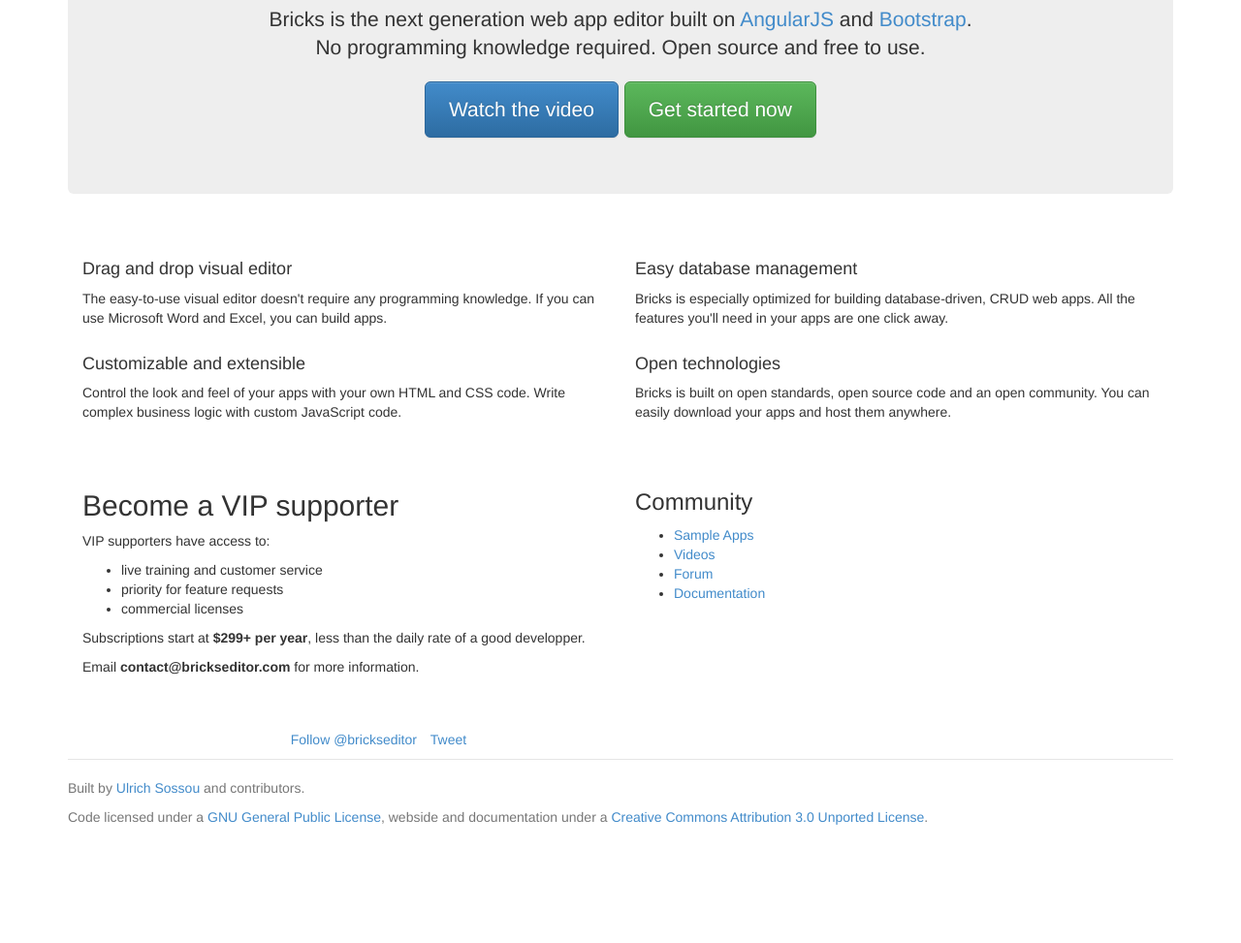
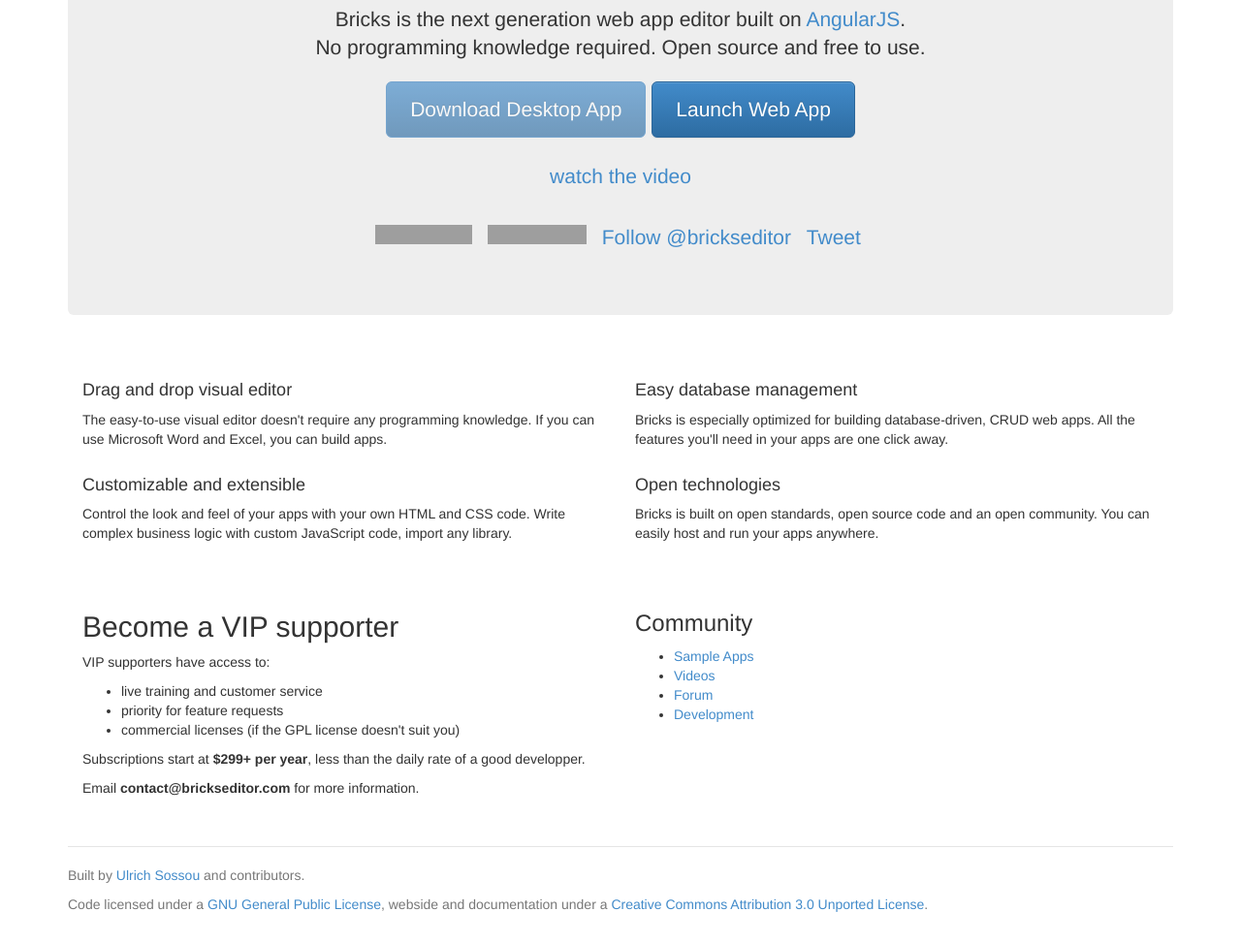
Before and after one commit to brickseditor/website, a website: page app/index.html in a window 1280 px wide. Shown: the part 309-1282 px from the top of the page at 97% size. Before the commit the page ends 1192 px from the top, so only its background shows below. Drawn offline with nearby package versions, Linux system fonts and the light colour scheme; grey boxes are pictures that could not be loaded.

Commit message:
Updated links

```diff
--- a/app/index.html
+++ b/app/index.html
@@ -20,7 +20,6 @@
       <div class="header">
         <ul class="nav nav-pills pull-right">
           <li class="active"><a href="">Home</a></li>
-          <li><a href="http://editor.brickseditor.com/">Editor</a></li>
           <li><a href="https://github.com/sorich87/bricks/wiki">Documentation</a></li>
           <li><a href="https://github.com/sorich87/bricks/issues">Bug Reports</a></li>
         </ul>
@@ -29,13 +28,45 @@
 
       <div class="jumbotron">
         <h1>Spend 90% less time and money developing your web apps</h1>
-        <p class="lead">Bricks is the next generation web app editor built on <a href="http://angularjs.org/">AngularJS</a>
-        and <a href="http://getbootstrap.com/">Bootstrap</a>.
+        <p class="lead">Bricks is the next generation web app editor built on <a href="http://angularjs.org/">AngularJS</a>.
         <br />No programming knowledge required. Open source and free to use.</p>
         <p>
-        <a class="btn btn-lg btn-primary" href="https://www.youtube.com/watch?v=dESunMRqxN0" role="button">Watch the video</a>
-        <a class="btn btn-lg btn-success" href="http://editor.brickseditor.com/" role="button">Get started now</a>
+          <a class="btn btn-lg btn-primary" role="button" disabled href="">Download Desktop App</a>
+          <a class="btn btn-lg btn-primary" role="button" target="_blank"
+            href="http://editor.brickseditor.com/">Launch Web App</a>
         </p>
+        <p>
+          <button class="btn btn-link" data-toggle="modal" data-target="#video">watch the video</button>
+        </p>
+
+        <div class="modal fade" id="video" tabindex="-1" role="dialog" aria-labelledby="myModalLabel" aria-hidden="true">
+          <div class="modal-dialog">
+            <div class="modal-content">
+              <div class="modal-header">
+                <button type="button" class="close" data-dismiss="modal" aria-hidden="true">&times;</button>
+                <h4 class="modal-title" id="myModalLabel">Building a contact management app with Bricks</h4>
+              </div>
+              <div class="modal-body">
+                <iframe width="560" height="315" src="//www.youtube-nocookie.com/embed/dESunMRqxN0" frameborder="0" allowfullscreen></iframe>
+              </div>
+            </div><!-- /.modal-content -->
+          </div><!-- /.modal-dialog -->
+        </div><!-- /.modal -->
+
+        <ul class="list-inline">
+          <li><iframe src="http://ghbtns.com/github-btn.html?user=sorich87&repo=bricks&type=watch&count=true"
+            allowtransparency="true" frameborder="0" scrolling="0" width="100" height="20"></iframe></li>
+
+          <li><iframe src="http://ghbtns.com/github-btn.html?user=sorich87&repo=bricks&type=fork&count=true"
+            allowtransparency="true" frameborder="0" scrolling="0" width="102" height="20"></iframe></li>
+
+          <li class="follow-btn"><a href="https://twitter.com/brickseditor" class="twitter-follow-button"
+            data-link-color="#0069D6" data-show-count="true">Follow @brickseditor</a></li>
+
+          <li class="tweet-btn"><a href="https://twitter.com/share" class="twitter-share-button"
+            data-url="http://brickseditor.com/" data-count="horizontal" data-via="brickseditor"
+            data-related="sorich87:Creator of Bricks Editor">Tweet</a></li>
+        </ul>
       </div>
 
       <div class="row marketing">
@@ -46,7 +77,7 @@
 
           <h4>Customizable and extensible</h4>
           <p>Control the look and feel of your apps with your own HTML and CSS code.
-          Write complex business logic with custom JavaScript code.</p>
+          Write complex business logic with custom JavaScript code, import any library.</p>
         </div>
 
         <div class="col-lg-6">
@@ -56,7 +87,7 @@
 
           <h4>Open technologies</h4>
           <p>Bricks is built on open standards, open source code and an open community.
-          You can easily download your apps and host them anywhere.</p>
+          You can easily host and run your apps anywhere.</p>
         </div>
       </div>
 
@@ -67,7 +98,7 @@
           <ul>
             <li>live training and customer service</li>
             <li>priority for feature requests</li>
-            <li>commercial licenses</li>
+            <li>commercial licenses (if the GPL license doesn't suit you)</li>
           </ul>
           <p>Subscriptions start at <b>$299+ per year</b>,
           less than the daily rate of a good developper.</p>
@@ -81,26 +112,7 @@
             <li><a href="https://github.com/sorich87/bricks-samples">Sample Apps</a></li>
             <li><a href="https://www.youtube.com/channel/UCfiPPymsFv6_JqPPW3L73GQ">Videos</a></li>
             <li><a href="https://groups.google.com/forum/#!forum/brickseditor">Forum</a></li>
-            <li><a href="https://github.com/sorich87/bricks/wiki">Documentation</a></li>
-          </ul>
-        </div>
-      </div>
-
-      <div class="row">
-        <div class="col-lg-12">
-          <ul class="list-inline">
-            <li><iframe src="http://ghbtns.com/github-btn.html?user=sorich87&repo=bricks&type=watch&count=true"
-              allowtransparency="true" frameborder="0" scrolling="0" width="100" height="20"></iframe></li>
-
-            <li><iframe src="http://ghbtns.com/github-btn.html?user=sorich87&repo=bricks&type=fork&count=true"
-              allowtransparency="true" frameborder="0" scrolling="0" width="102" height="20"></iframe></li>
-
-            <li class="follow-btn"><a href="https://twitter.com/brickseditor" class="twitter-follow-button"
-              data-link-color="#0069D6" data-show-count="true">Follow @brickseditor</a></li>
-
-            <li class="tweet-btn"><a href="https://twitter.com/share" class="twitter-share-button"
-              data-url="http://brickseditor.com/" data-count="horizontal" data-via="brickseditor"
-              data-related="sorich87:Creator of Bricks Editor">Tweet</a></li>
+            <li><a href="https://github.com/sorich87/bricks">Development</a></li>
           </ul>
         </div>
       </div>
--- a/app/styles/main.less
+++ b/app/styles/main.less
@@ -63,6 +63,10 @@
   margin-top: 28px;
 }
 
+#video iframe {
+  width: 100%;
+}
+
 /* Responsive: Portrait tablets and up */
 @media screen and (min-width: 768px) {
   /* Remove the padding we set earlier */
```
Also changed, not shown: app/styles/main.css.
